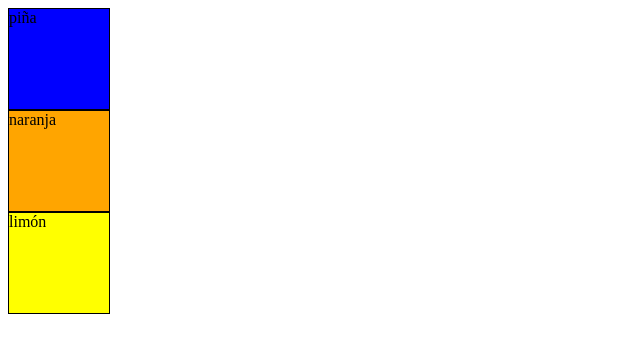
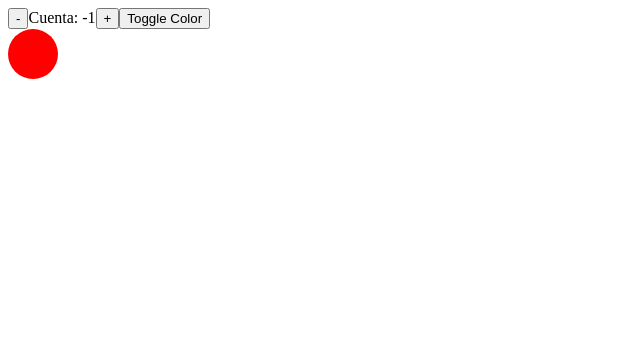
Before and after one commit to angelisco1/curso-react-pronoide, a React app in the folder intro-react/: page / in a window 1280 px wide. Shown: the top 352 px of the page, without its empty margins (0-640 px from the left). Built offline with nearby package versions, Linux system fonts and the light colour scheme; the HTML template or start-up script is replaced by a standard one.

Commit message:
Dia 4: ciclo de vida

```diff
--- a/intro-react/src/components/App.jsx
+++ b/intro-react/src/components/App.jsx
@@ -2,12 +2,12 @@ import React from 'react';
 import CmpFuncional from './CmpFuncional'
 import PropiedadesYEstado from './PropiedadesYEstado/PropiedadesYEstado';
 import ListaDeComponentes from './ListaDeComponentes/ListaDeComponentes';
+import CicloDeVida from './CicloDeVida/CicloDeVida';
 
 class App extends React.Component {
   // constructor() {
 
   // }
-
 
   render() {
     return (
@@ -15,8 +15,8 @@ class App extends React.Component {
         {/* <h1>Hola mundo!!!</h1>
         <CmpFuncional /> */}
         {/* <PropiedadesYEstado /> */}
-        <ListaDeComponentes />
-
+        {/* <ListaDeComponentes /> */}
+        <CicloDeVida />
       </div>
     )
   }
--- /dev/null
+++ b/intro-react/src/components/CicloDeVida/CicloDeVida.jsx
@@ -0,0 +1,32 @@
+import React, { Component } from 'react'
+import Color from './Color'
+
+export default class CicloDeVida extends Component {
+  constructor(props) {
+    super();
+    this.state = {
+      cuenta: -1,
+      mostrarColor: true
+    }
+  }
+
+  render() {
+    const {cuenta} = this.state;
+    // const cmp = this.state.mostrarColor ? <Color cuenta={cuenta} /> : null
+    return (
+      <div>
+        <button
+          type="button"
+          onClick={() => this.setState({cuenta: cuenta - 1})}
+        >-</button>
+        <span>Cuenta: {cuenta}</span>
+        <button
+          type="button"
+          onClick={() => this.setState({cuenta: cuenta + 1})}
+        >+</button>
+        <button type="button">Toggle Color</button>
+        {this.state.mostrarColor ? <Color cuenta={cuenta} /> : null}
+      </div>
+    )
+  }
+}
--- /dev/null
+++ b/intro-react/src/components/CicloDeVida/Color.jsx
@@ -0,0 +1,50 @@
+import React, { Component } from 'react'
+
+export default class Color extends Component {
+  constructor(props) {
+    super();
+    this.state = {
+      color: 'blue'
+    }
+  }
+
+  componentDidMount() {
+    const id = setInterval(() => {
+      console.log('Intervalo...')
+    }, 1000)
+    this.setState({
+      interval: id
+    })
+  }
+
+  componentWillUnmount() {
+    clearInterval(this.state.interval)
+  }
+
+  static getDerivedStateFromProps(nextProps, nextState) {
+    return {
+      color: nextProps.cuenta < 0 ? 'red' : 'yellowgreen'
+    }
+  }
+
+  shouldComponentUpdate(nextProps, nextState) {
+    return this.state.color !== nextState.color
+  }
+
+  render() {
+    const styles = {
+      width: '50px',
+      height: '50px',
+      borderRadius: '50%',
+      backgroundColor: this.state.color
+    }
+
+    console.log('Se ha pintado!')
+
+    return (
+      <div style={styles}>
+
+      </div>
+    )
+  }
+}
--- a/intro-react/src/components/PropiedadesYEstado/PropiedadesYEstado.jsx
+++ b/intro-react/src/components/PropiedadesYEstado/PropiedadesYEstado.jsx
@@ -121,6 +121,4 @@ class PropiedadesYEstado extends React.Component {
   }
 }
 
-
-
 export default PropiedadesYEstado;
```
